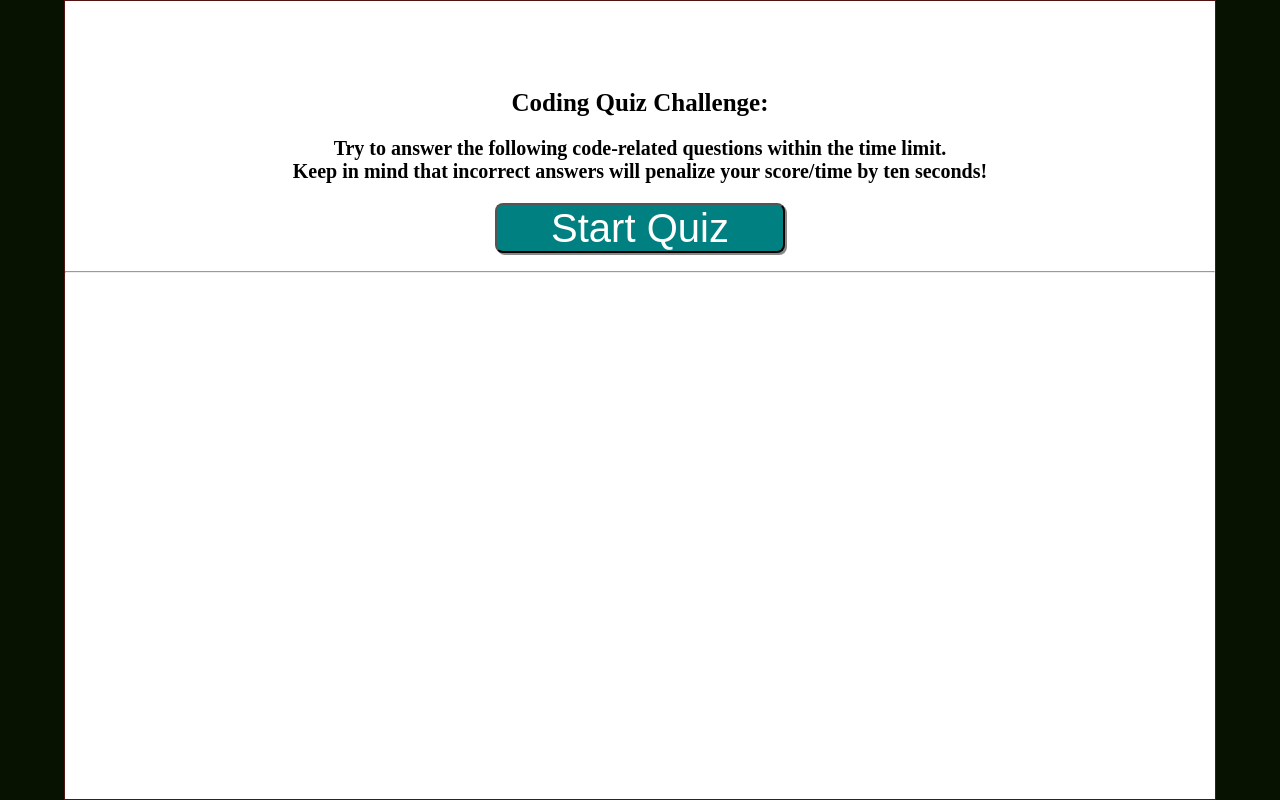
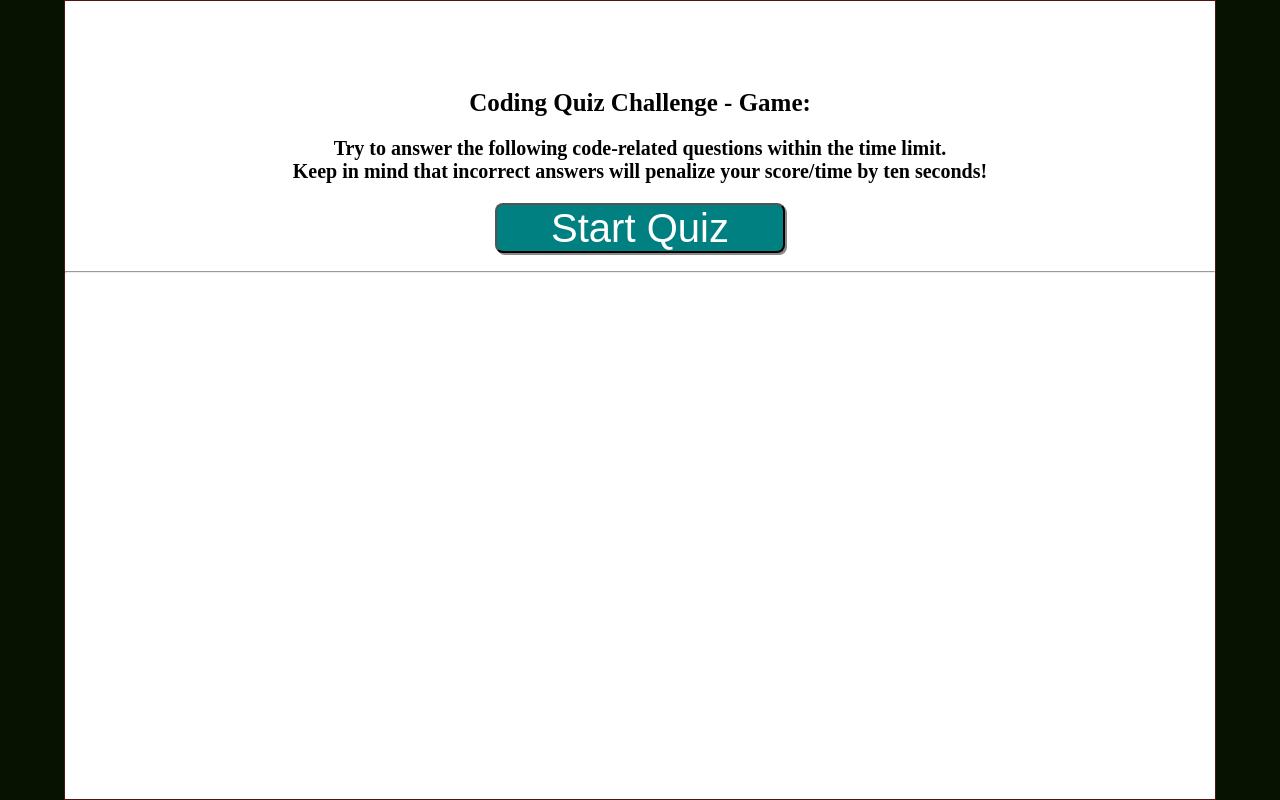
Before and after one commit to cloozo/quiz-challenge-javascript-page, a plain HTML site: page index.html in a window 1280 px wide. Drawn offline with nearby package versions, Linux system fonts and the light colour scheme; a web font is replaced by a local one.

Commit message:
updated quiz file

```diff
--- a/index.html
+++ b/index.html
@@ -19,7 +19,7 @@
 
 <!-- quiz starts -->
         <br>
-         <h1 id="answer-check">Coding Quiz Challenge: </h1>
+         <h1 id="answer-check">Coding Quiz Challenge - Game: </h1>
 <div id="start" class="startNow">
 <h2>Try to answer the following code-related questions within the time limit.
 <br> Keep in mind that incorrect answers will penalize your score/time by ten seconds!</h2>
```
